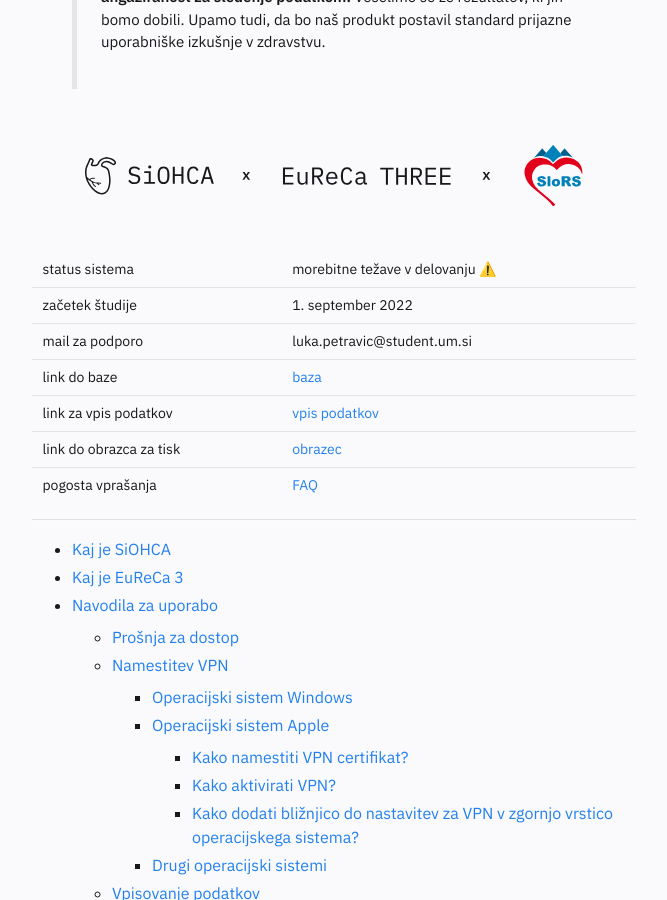
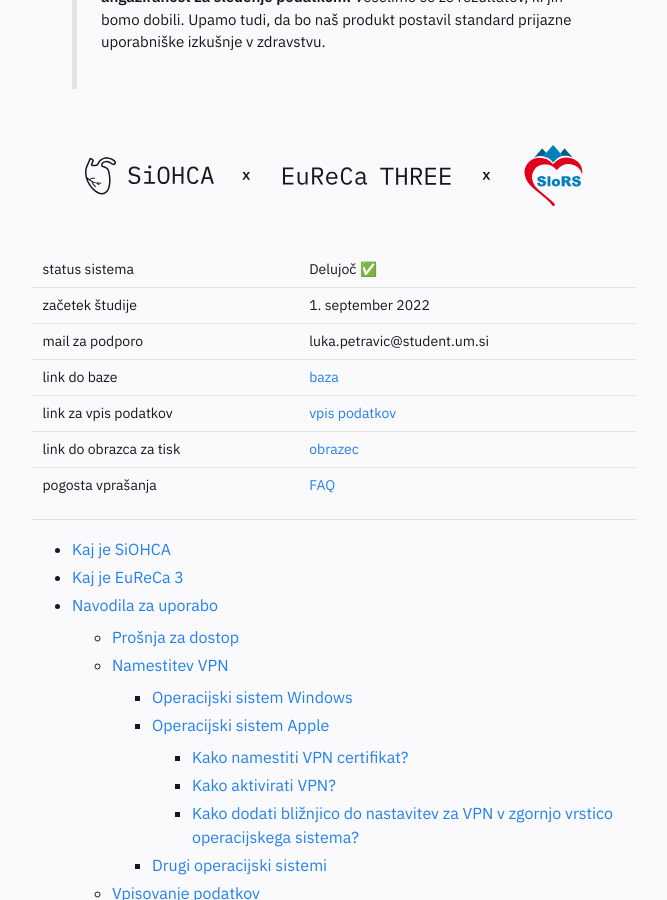
Before and after one commit to SterArcher/OHCA-registry-Slovenia, a Jekyll site: the page built from pages/eureca.md, in a window 1280 px wide and 900 px high, scrolled down 327 px. Shown: the whole window, without its empty margins (306-973 px from the left). Built offline with Jekyll 4.4.1, drawn with Linux system fonts in a browser that asks for light colours; nearby versions of some CDN libraries.

Commit message:
change status to working

```diff
--- a/pages/eureca.md
+++ b/pages/eureca.md
@@ -22,7 +22,7 @@
 <div style="padding:30pt 40pt 30pt 40pt;" id="collab-banner"></div>
 
 
-| status sistema        | morebitne težave v delovanju ⚠️                       |
+| status sistema        | Delujoč ✅                       |
 | začetek študije       | 1. september 2022                                      |
 | mail za podporo       | luka.petravic@student.um.si                            |
 | link do baze          | [baza](https://local.siohca.um.si)                     |
```
